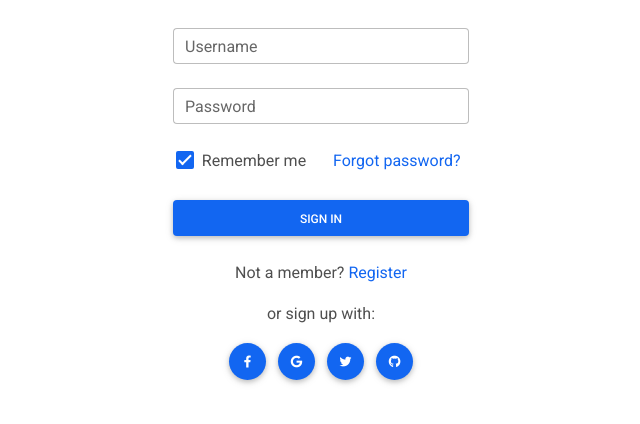
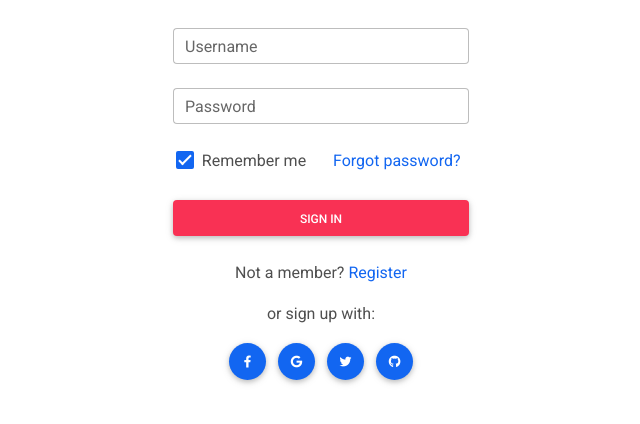
Before and after one commit to Callme-Group/Sajilo-Sewa, a Django app: page /login/ in a window 1280 px wide. Shown: the part 277-701 px from the top of the page, without its empty margins (319-959 px from the left). Run offline with Django 3.2, Linux system fonts and the light colour scheme; some libraries are stand-ins or nearby versions.

Commit message:
some changes in account_2 branch

```diff
--- a/dashboard/templates/dashboard/login.html
+++ b/dashboard/templates/dashboard/login.html
@@ -2,6 +2,7 @@
 {% load static %}
 
 {% block title %}Login{% endblock %}
+
 {% block content %}
 
     <div class="container col-md-10 mx-auto col-lg-3 mt-5 py-5">
@@ -38,7 +39,7 @@
             </div>
 
             <!-- Submit button -->
-            <button type="submit" class="btn btn-primary btn-block mb-4">Sign in</button>
+            <button type="submit" class="btn btn-danger btn-block mb-4">Sign in</button>
 
             <!-- Register buttons -->
             <div class="text-center">
--- a/templates/navbar.html
+++ b/templates/navbar.html
@@ -1,5 +1,5 @@
 <!-- Navbar -->
-<nav class="navbar navbar-expand-lg navbar-light bg-light shadow">
+<nav class="navbar navbar-expand-lg navbar-light bg-light shadow sticky-top">
     <!-- Container wrapper -->
     <div class="container">
         <!-- Navbar brand -->
@@ -9,6 +9,8 @@
         </a>
 
         <!-- Toggle button -->
+
+
         <button
                 class="navbar-toggler"
                 type="button"
```
Also changed, not shown: dashboard/forms.py (line endings or trailing spaces).
